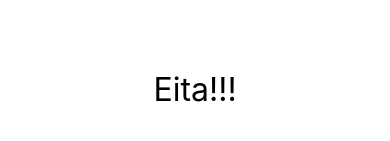
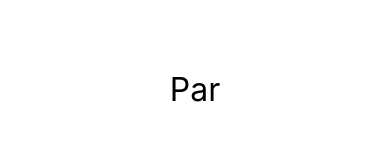
Before and after one commit to NathanaelCarauna/React-native-curso-cod3r, a React Native app: screen / in a window 390 px wide. Shown: the part 333-474 px from the top of the page. Built offline with nearby package versions, Linux system fonts and the light colour scheme.

Commit message:
Aula 32, Renderização condicional

```diff
--- a/src/App.js
+++ b/src/App.js
@@ -1,7 +1,8 @@
 import React from 'react';
-import {Text, View, StyleSheet} from 'react-native'
+import {Text, StyleSheet, SafeAreaView} from 'react-native'
 
 
+import ParImpar from './components/ParImpar';
 import DiferenciarMob from './components/DiferenciarMob';
 import ContadorV2 from './components/contador/ContadorV2'
 import PaiIndireto from './components/indireta/Pai'
@@ -15,9 +16,10 @@
 import Primeiro from './components/Primeiro'
 
 export default () => (
-  <View style={styles.App}>
+  <SafeAreaView style={styles.App}>
+    <ParImpar num={2}/>
+    {/*
     <DiferenciarMob/>
-    {/*
     <ContadorV2/>
     <PaiIndireto/>
     <Pai/>
@@ -32,7 +34,7 @@
     <Comp1/>
     <Comp2/>
     <Primeiro/> */}
-  </View>
+  </SafeAreaView>
 )
 
 const styles = StyleSheet.create({
--- /dev/null
+++ b/src/components/ParImpar.js
@@ -0,0 +1,14 @@
+import React from 'react';
+import { Text, View, } from 'react-native';
+import styles from '../common/globalStyle'
+
+export default ({ num = 0 }) => {
+    return (
+        <View>
+            {num % 2 === 0
+                ? <Text style={styles.fontG}>Par</Text>
+                : <Text style={styles.fontG}>Ímpar</Text>
+            }
+        </View>
+    )
+}
```
